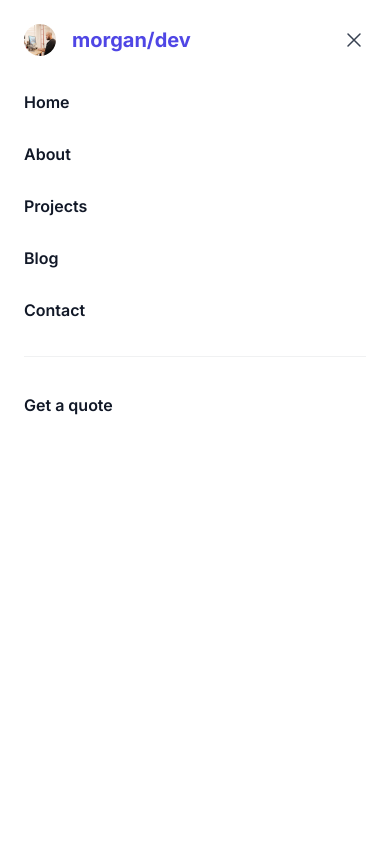
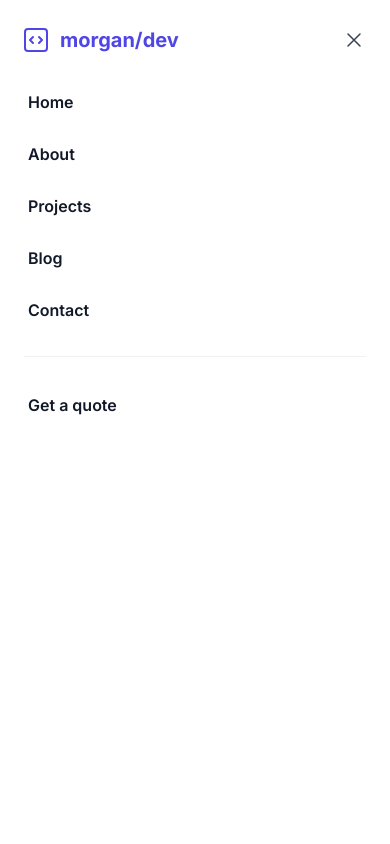
Before and after one commit to sammorgandev/morgandev-nextjs, a Next.js app: page /about in a window 390 px wide. Both pictures are taken after a click on the button "Open main menu". Shown: the top 844 px of the page. Built offline with nearby package versions, Linux system fonts and the light colour scheme.

Commit message:
Fixes & responsiveness

```diff
--- a/app/about/page.tsx
+++ b/app/about/page.tsx
@@ -8,32 +8,29 @@ export default function About() {
 	return (
 		<MainLayout>
 			<div className="mx-auto max-w-3xl text-base leading-7 text-gray-700">
-				<p className="text-base font-semibold leading-7 text-indigo-600">
-					SAM AND DORI MORGAN{" "}
+				<p className="text-base text-left lg:text-center font-semibold leading-7 text-indigo-600">
+					SAM MORGAN - WEB DEVELOPER{" "}
 				</p>
-				<h1 className="mt-2 text-3xl font-bold tracking-tight text-gray-900 sm:text-4xl">
-					Your local app development team.
+				<h1 className="mt-2 text-left lg:text-center text-3xl font-bold tracking-tight text-gray-900 sm:text-4xl">
+					Affordable and personable.
 				</h1>
 				<p className="mt-6 text-xl leading-8">
-					Hello! We&apos;re Sam and Dori Morgan, a married couple deeply
-					passionate about technology and its potential to make a real
-					difference in people&apos;s lives. Based in the quaint town of Old
-					Saybrook, Connecticut, we&apos;ve joined forces not just in life but
-					also in our professional quest to support small businesses and
-					entrepreneurs through custom app development. Our story is a blend of
-					two paths, rich with individual experiences in software development,
-					which converged as we realized our shared dream: to help local
-					businesses and budding entrepreneurs by making technology more
-					accessible and less intimidating.
+					Hi! I&apos;m Sam, and I&apos;m passionate about building software. I
+					taught myself programming at a young age, and after a detour in the
+					music industry, now work in tech full time as a product developer for{" "}
+					<a href="https://bubble.io" className="text-indigo-600 underline">
+						Bubble.
+					</a>
 				</p>
-				<div className="mt-10 max-w-2xl">
+				<div className="mt-10 text-left max-w-2xl">
 					<p>
-						We believe that big changes start small. That&apos;s why our focus
-						is on supporting the little guys - the small businesses and
-						entrepreneurs who are often overshadowed in the digital realm. We
-						understand that not every business can afford the high costs
-						associated with traditional coding services, and we&apos;re here to
-						offer an alternative.
+						This site is my home for personal work and side projects. I
+						don&apos;t take on a lot of freelance development work, but I&apos;m
+						particularly passionate about helping small businesses and niche
+						industries use technology and automation to supercharge their
+						operations - so if that sounds like something you&apos;re looking
+						for in a developer, I&apos;m always open to networking and
+						connection opportunities.
 					</p>
 					<ul role="list" className="mt-8 max-w-xl space-y-8 text-gray-600">
 						<li className="flex gap-x-3">
--- a/app/blog/page.tsx
+++ b/app/blog/page.tsx
@@ -121,13 +121,13 @@ export default async function Blog() {
 
 	return (
 		<MainLayout>
-			<div className="mx-auto max-w-7xl px-6 lg:px-8">
+			<div className="mx-auto max-w-7xl">
 				<div className="mx-auto max-w-2xl text-left lg:text-center">
 					<h2 className="text-3xl font-bold tracking-tight text-gray-900 sm:text-4xl">
 						From the blog
 					</h2>
 					<p className="mt-2 text-lg leading-8 text-gray-600">
-						Learn how to grow your business with our expert advice.
+						Long-form thoughts & ramblings.
 					</p>
 				</div>
 				<div className="mx-auto mt-16 grid max-w-2xl grid-cols-1 gap-x-8 gap-y-20 lg:mx-0 lg:max-w-none lg:grid-cols-3">
--- a/app/components/Footer.tsx
+++ b/app/components/Footer.tsx
@@ -55,7 +55,7 @@ export default function Example() {
 	return (
 		<footer className="bg-transparent">
 			<div className="mx-auto max-w-7xl px-6 py-12 md:flex md:items-center md:justify-between lg:px-8">
-				<div className="flex justify-center space-x-6 md:order-2">
+				<div className="flex justify-left lg:justify-center space-x-6 md:order-2">
 					{navigation.map((item) => (
 						<a
 							key={item.name}
@@ -67,8 +67,9 @@ export default function Example() {
 					))}
 				</div>
 				<div className="mt-8 md:order-1 md:mt-0">
-					<p className="text-center text-xs leading-5 text-gray-500">
-						&copy; 2024 Morgan.dev LLC. All rights reserved.
+					<p className="text-left lg:text-center text-xs leading-5 text-gray-500">
+						Built with ❤️ on Next.js in Old Saybrook, CT. &copy;2024 Morgan.dev
+						LLC. All rights reserved.
 					</p>
 				</div>
 			</div>
--- a/app/components/Header.tsx
+++ b/app/components/Header.tsx
@@ -2,7 +2,11 @@
 import React, { use } from "react";
 import { useState } from "react";
 import { Dialog } from "@headlessui/react";
-import { Bars3Icon, XMarkIcon } from "@heroicons/react/24/outline";
+import {
+	Bars3Icon,
+	XMarkIcon,
+	CodeBracketSquareIcon,
+} from "@heroicons/react/24/outline";
 import Image from "next/image";
 import { usePathname } from "next/navigation";
 import { useEffect } from "react";
@@ -70,15 +74,15 @@ function Header() {
 				className="flex items-center justify-between p-6 lg:px-8"
 				aria-label="Global">
 				<div className="flex items-center gap-4 lg:flex-1">
-					<a href="/" className="-m-1.5 p-1.5 flex gap-4 items-center">
-						<Image
+					<a href="/" className="-mx-1 flex gap-2 items-center">
+						{/*	<Image
 							className="w-8 h-8 object-cover rounded-full"
 							src="/profilepic.jpg"
 							alt=""
 							width={50}
 							height={50}
-						/>
-
+		/> */}
+						<CodeBracketSquareIcon className="h-8 w-8 text-indigo-600" />
 						<b>
 							{" "}
 							<h1 className="text-xl text-indigo-600">morgan/dev</h1>
@@ -108,7 +112,7 @@ function Header() {
 				</div>
 				<div className="hidden lg:flex lg:flex-1 lg:justify-end">
 					<a
-						href="https://github.com/sammorgandev"
+						href="/contact"
 						className="text-sm font-semibold leading-6 text-gray-900">
 						Get a quote <span aria-hidden="true">&rarr;</span>
 					</a>
@@ -124,15 +128,15 @@ function Header() {
 					<div className="flex items-center gap-4 justify-between">
 						<div className="flex gap-4">
 							{" "}
-							<a href="/" className="-m-1.5 p-1.5 flex items-center gap-4">
-								<Image
-									className="w-8 h-8 object-cover rounded-full"
-									src="/profilepic.jpg"
-									alt=""
-									width={50}
-									height={50}
-								/>
-
+							<a href="/" className="-mx-1 flex items-center gap-2">
+								{/*	<Image
+							className="w-8 h-8 object-cover rounded-full"
+							src="/profilepic.jpg"
+							alt=""
+							width={50}
+							height={50}
+		/> */}
+								<CodeBracketSquareIcon className="h-8 w-8 text-indigo-600" />
 								<b>
 									{" "}
 									<h1 className="text-xl text-indigo-600">morgan/dev</h1>
@@ -154,15 +158,15 @@ function Header() {
 									<a
 										key={item.name}
 										href={item.href}
-										className="-mx-3 block rounded-lg px-3 py-2 text-base font-semibold leading-7 text-gray-900 hover:bg-gray-50">
+										className="-mx-2 block rounded-lg px-3 py-2 text-base font-semibold leading-7 text-gray-900 hover:bg-gray-50">
 										{item.name}
 									</a>
 								))}
 							</div>
 							<div className="py-6">
 								<a
-									href="#"
-									className="-mx-3 block rounded-lg px-3 py-2.5 text-base font-semibold leading-7 text-gray-900 hover:bg-gray-50">
+									href="/contact"
+									className="-mx-2 block rounded-lg px-3 py-2.5 text-base font-semibold leading-7 text-gray-900 hover:bg-gray-50">
 									Get a quote
 								</a>
 							</div>
--- a/app/components/MainLayout.tsx
+++ b/app/components/MainLayout.tsx
@@ -9,7 +9,7 @@ export default function Layout({ children }: { children: React.ReactNode }) {
 			<div className="flex-shrink flex-grow-0">
 				<BackgroundBlur />
 			</div>
-			<div className=" bg-gray-50 flex-grow py-8">{children}</div>
+			<div className=" bg-gray-50 flex-grow py-8 px-6 lg:px-8">{children}</div>
 
 			<div className="flex-shrink flex-grow-0">
 				{" "}
--- a/app/contact/page.tsx
+++ b/app/contact/page.tsx
@@ -5,10 +5,10 @@ export default function Contact() {
 		<MainLayout>
 			<div className="relative isolate bg-transparent">
 				<div className="mx-auto max-w-2xl lg:max-w-4xl">
-					<h2 className="text-4xl font-bold tracking-tight text-gray-900">
+					<h2 className="text-4xl text-left lg:text-center font-bold tracking-tight text-gray-900">
 						Let&apos;s talk about your project
 					</h2>
-					<p className="mt-2 text-lg leading-8 text-gray-600">
+					<p className="mt-2 text-lg text-left lg:text-center leading-8 text-gray-600">
 						We help companies and individuals build out their brand guidelines.
 					</p>
 					<div className="mt-16 flex flex-col gap-16 sm:gap-y-20 lg:flex-row">
--- a/app/projects/page.tsx
+++ b/app/projects/page.tsx
@@ -26,13 +26,13 @@ const posts = [
 export default function Projects() {
 	return (
 		<MainLayout>
-			<div className="mx-auto max-w-7xl px-6 lg:px-8">
+			<div className="mx-auto max-w-7xl">
 				<div className="mx-auto max-w-2xl text-left lg:text-center">
 					<h2 className="text-3xl font-bold tracking-tight text-gray-900 sm:text-4xl">
 						Projects
 					</h2>
 					<p className="mt-2 text-lg leading-8 text-gray-600">
-						Current and past projects we&apos;ve worked on.
+						Current and past projects I&apos;ve worked on.
 					</p>
 				</div>
 				<div className="mx-auto mt-16 grid max-w-2xl grid-cols-1 gap-x-8 gap-y-20 lg:mx-0 lg:max-w-none lg:grid-cols-3">
```
Also changed, not shown: app/components/Hero.tsx (+9 -8 lines).
